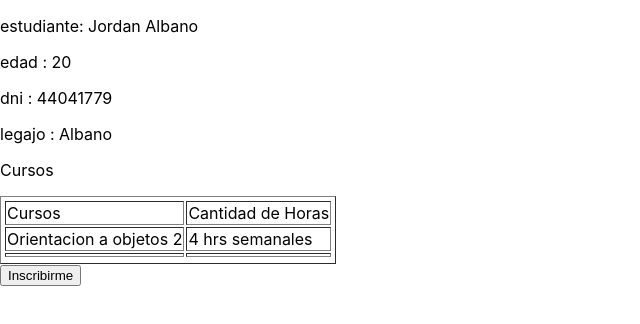
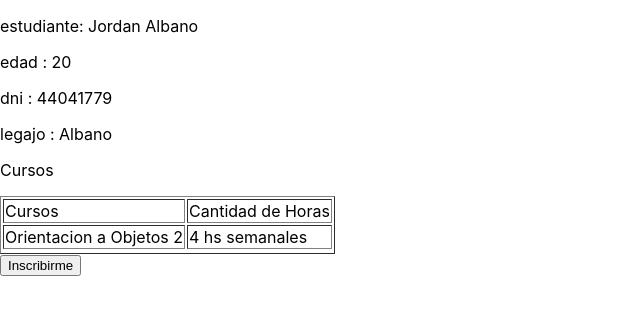
Before and after one commit to jordanalbano/ejercicioEstudiante, a React (Create React App) app: page / in a window 1280 px wide. Shown: the top 324 px of the page, without its empty margins (0-640 px from the left). Built offline with nearby package versions, Linux system fonts and the light colour scheme.

Commit message:
ejercicio 3 modulo 3

```diff
--- a/src/Estudiante.js
+++ b/src/Estudiante.js
@@ -12,29 +12,44 @@ export default class Estudiante extends Component {
         dni : this.props.estudiante.dni,
         legajo : this.props.estudiante.legajo,
         edad : this.props.estudiante.edad,
-        cursos: ["Orientacion a objetos 2",""],
-        cantidadDeHs : ["4 hrs semanales",""],
+        cursos: [],
+        cantidadDeHs : [],
+        cursoObj: [
+            {
+            nombre: "Orientacion a Objetos 2",
+            cantHs: "4 hs semanales",
+            },
+        ],
         };
+
 
         this.inscribirse = this.inscribirse.bind(this);
     }
 
-    inscribirse(e){
+    inscribirse(e) {
+
         e.preventDefault();
-        this.setState((state)=>({
-            cursos: [this.state.cursos[0], "ingenieria de software"],
-            cantidadDeHs : [this.state.cantidadDeHs[0],"5 hs semanales"],
+        this.setState((state) => ({
+        cursoObj: [
+            ...state.cursoObj,
+            {
+            nombre: "Ingenieria De Software 2",
+            cantHs: "5 hs semanales",
+            },
+        ],
         }));
-
+    }
+    listarEstudiantes(e){
 
     }
 //en el render se muestra lo que esta en el state
+
 
 render() {
     return (
         <>
         <div>
-        <p>estudiante: {this.state.nombre +" " +  this.state.apellido}</p>
+            <p>estudiante: {this.state.nombre + " " + this.state.apellido}</p>
             <p>edad : {this.state.edad}</p>
             <p>dni : {this.state.dni}</p>
             <p>legajo : {this.state.apellido}</p>
@@ -43,21 +58,16 @@ render() {
 
             <table border="1px">
             <tr>
+                <td> Cursos </td>
+                <td> Cantidad de Horas </td>
+            </tr>
+            {this.state.cursoObj.map((curso) => (
                 <tr>
-                        < td> Cursos </td>
-                        < td> Cantidad de Horas </td>
+                <td>{curso.nombre}</td>
+                <td>{curso.cantHs}</td>
                 </tr>
-                    <tr>
-                        <td> {this.state.cursos[0]} </td>
-                        <td> {this.state.cantidadDeHs[0]} </td>
-                    </tr>
-                    <tr>
-                        <td> {this.state.cursos[1]} </td>
-                        <td> {this.state.cantidadDeHs[1]} </td>
-                    </tr>
-            </tr>
-            <tr>
-            </tr>
+            ))}
+            <tr></tr>
             </table>
             <button onClick={this.inscribirse}>Inscribirme</button>
         </div>
--- a/src/index.js
+++ b/src/index.js
@@ -11,13 +11,8 @@ let jordan = {
   legajo : "287712",
   carrera : "Licenciatura en Sistemas",
   dni : 44041779,
-  materias : [
-    {materia: "Orientacion a objetos 2", hora: "4hrs semanales"},
-    {materia : "matematica 2" , hora: "4hs semanales"},
-    {materia: "Ing software 2", hora : "4hs semanales"},
-    {materia:"Sist y organizaciones",hora: "4hs semanales"},
-    ]
-};
+  materias : [ "Orientacion a objetos 2", "matematica 2", "Ing software 2","Sist y organizaciones" ],
+}
 
 ReactDOM.render(
   <React.StrictMode>
```
Lines whose indentation alone changed are shown as unchanged.
